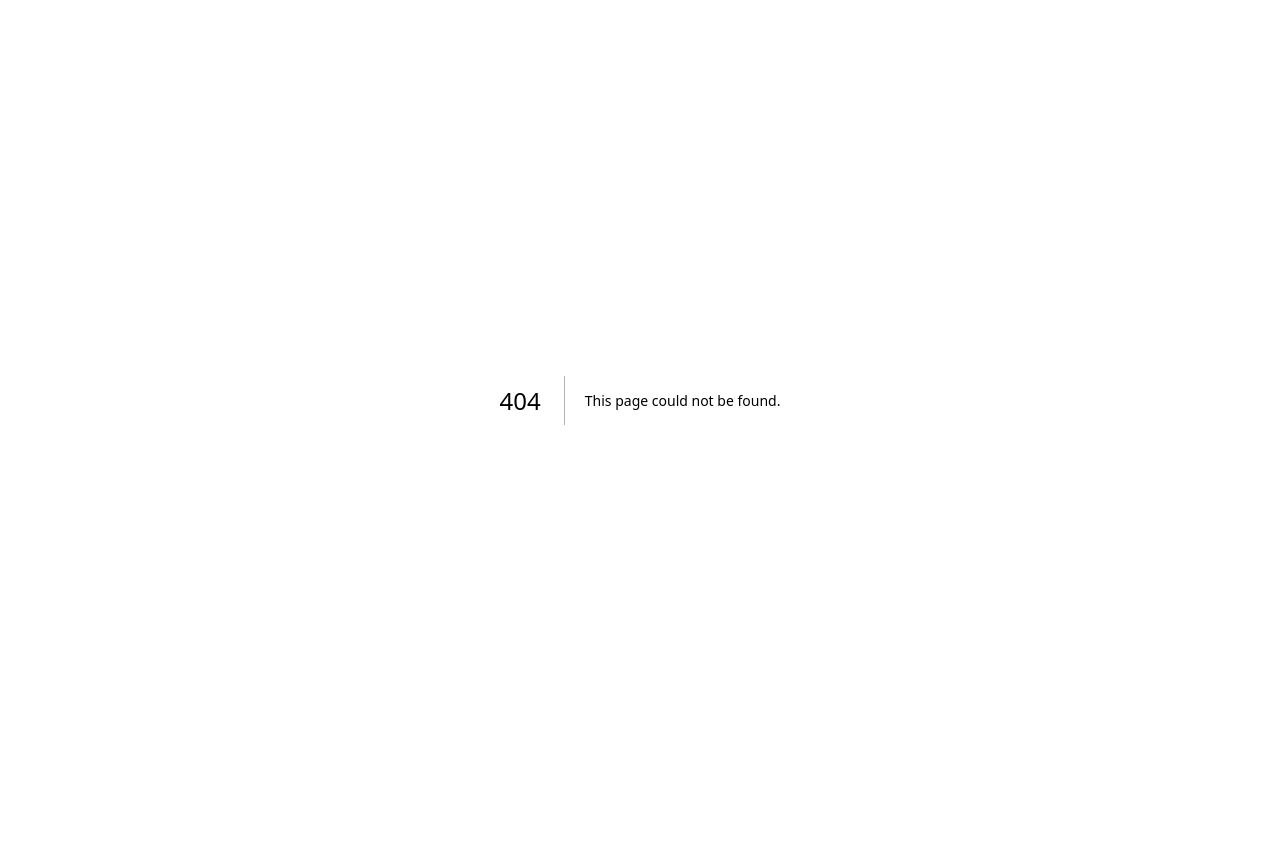
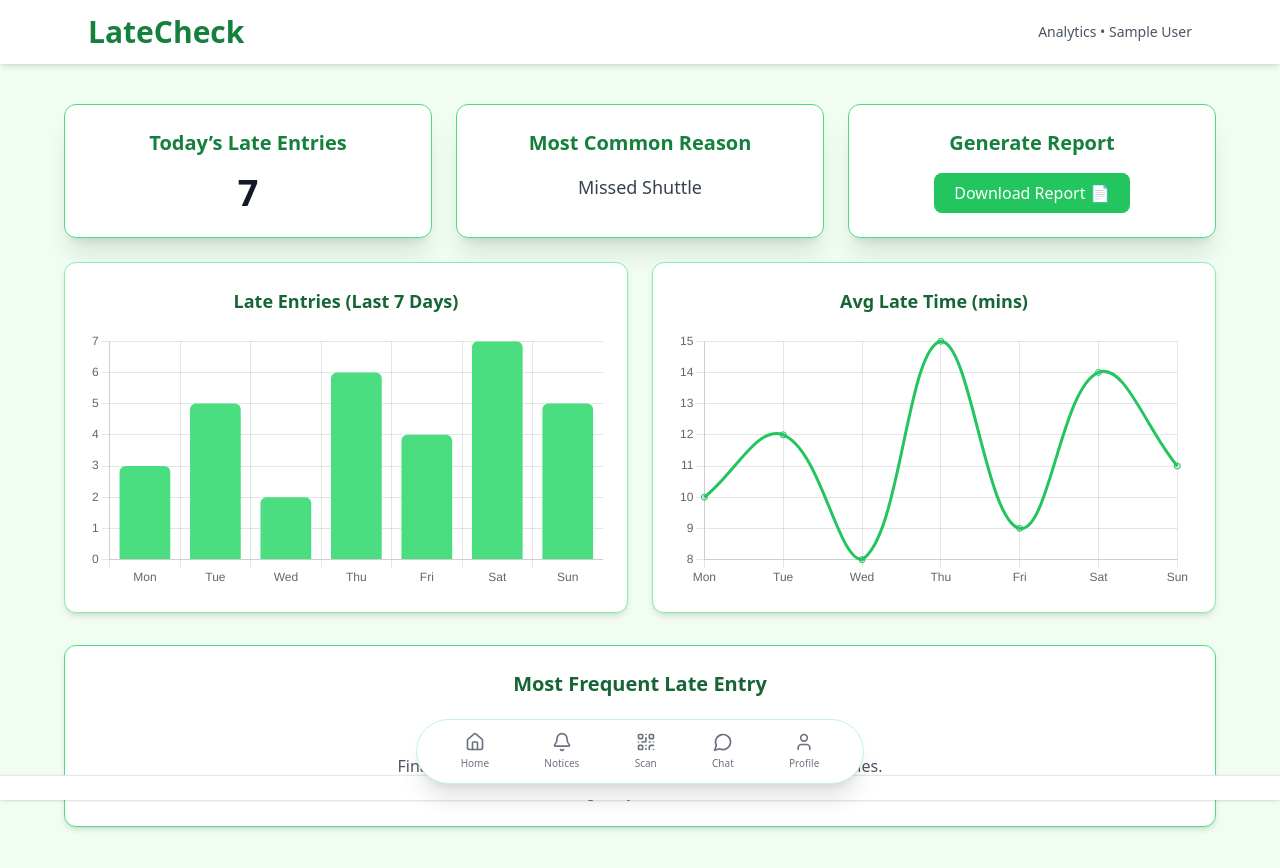
Before and after one commit to Shuaibullattil/lateCheck, a Next.js app in the folder sampleone/: page /dashboard/analytics in a window 1280 px wide. Before the commit this address had no page. Shown: the top 868 px of the page. Before the commit the page ends 800 px from the top, so only its background shows below. Built offline with nearby package versions, Linux system fonts and the light colour scheme; sample sign-in values are in the browser's storage.

Commit message:
lalalalalalallalalallalaallalala,

```diff
--- a/sampleone/package.json
+++ b/sampleone/package.json
@@ -12,11 +12,13 @@
     "@supabase/supabase-js": "^2.48.1",
     "@tailwindcss/typography": "^0.5.16",
     "axios": "^1.7.9",
+    "chart.js": "^4.4.9",
     "html5-qrcode": "^2.3.8",
     "lucide-react": "^0.488.0",
-    "next": "15.1.5",
+    "next": "^15.3.0",
     "qrcode.react": "^4.2.0",
     "react": "^19.0.0",
+    "react-chartjs-2": "^5.3.0",
     "react-dom": "^19.0.0"
   },
   "devDependencies": {
--- a/sampleone/src/app/components/sidebar.tsx
+++ b/sampleone/src/app/components/sidebar.tsx
@@ -12,8 +12,8 @@ const SideBar = () => {
                         <ul className="menu p-4  bg-base-300 text-base-content text-lg ">
                             <li><a href='/dashboard'>Dashboard</a></li>
                             <li><a href='/studentdetail'>Student Detail</a></li>
-                            <li><a>Late Entries Detail</a></li>
                             <li><a>Responses</a></li>
+                            <li><a href='/dashboard/analytics'>Analytics</a></li>
                             <li><a href='/dashboard/student-messages'>Student Messages<div className="badge bg-blue-950 text-white">8</div></a></li>
                             <li><a href='/notifications'>Student Notifications<div className="badge bg-blue-950 text-white">3</div></a></li>
                             <li><a className='bg-red-700 text-white mt-4'>Logout</a></li>
--- /dev/null
+++ b/sampleone/src/app/dashboard/analytics/page.tsx
@@ -0,0 +1,173 @@
+"use client";
+
+import { useEffect, useState } from "react";
+import { useRouter } from "next/navigation";
+import MenuButton from "../../components/user/menubutton";
+import {
+  Chart as ChartJS,
+  CategoryScale,
+  LinearScale,
+  BarElement,
+  PointElement,
+  LineElement,
+  Title,
+  Tooltip,
+  Legend,
+} from "chart.js";
+import { Bar, Line } from "react-chartjs-2";
+
+ChartJS.register(
+  CategoryScale,
+  LinearScale,
+  BarElement,
+  PointElement,
+  LineElement,
+  Title,
+  Tooltip,
+  Legend
+);
+
+export default function AnalyticsDashboard() {
+  const router = useRouter();
+  const [user, setUser] = useState<any>(null);
+
+  useEffect(() => {
+    if (typeof window === "undefined") return;
+    const storedUser = localStorage.getItem("user");
+    if (storedUser) {
+      setUser(JSON.parse(storedUser));
+    } else {
+      router.replace("/");
+    }
+  }, [router]);
+
+  if (!user) return null;
+
+  // Sample data
+  const todayLateEntries = 7;
+  const commonReason = "Missed Shuttle";
+  const weeklyData = [3, 5, 2, 6, 4, 7, 5];
+  const averageTimes = [10, 12, 8, 15, 9, 14, 11];
+  const labels = ["Mon", "Tue", "Wed", "Thu", "Fri", "Sat", "Sun"];
+  const topOffender = {
+    name: "Arjun R",
+    description: "Final-year CSE student. Repeated late entry due to club activities.",
+    details: "5 entries this week • Avg delay: 17 mins • Hostel: Men’s Block C",
+  };
+
+  const reportHandler = () => {
+    alert("PDF Report Generated!");
+  };
+
+  return (
+    <div className="min-h-screen bg-[#f1fdf3] text-gray-800 flex flex-col">
+      {/* Header */}
+      <header className="fixed top-0 left-0 w-full bg-white shadow-md z-50 h-[64px]">
+        <div className="max-w-6xl mx-auto px-6 py-4 flex items-center justify-between h-full">
+          <h1 className="text-2xl sm:text-3xl font-bold text-green-700">LateCheck</h1>
+          <span className="text-gray-600 text-sm">Analytics • {user?.name}</span>
+        </div>
+      </header>
+
+      {/* Main Content */}
+      <main className="flex-1 pt-[80px] pb-20 px-4 sm:px-8 overflow-auto">
+        <div className="max-w-6xl mx-auto grid grid-cols-1 md:grid-cols-2 xl:grid-cols-3 gap-6 py-6">
+          {/* Today’s Entries */}
+          <div className="bg-white shadow-xl rounded-xl p-6 text-center border border-green-400">
+            <h2 className="text-xl font-bold text-green-700">Today’s Late Entries</h2>
+            <p className="text-4xl mt-4 font-bold text-gray-900">{todayLateEntries}</p>
+          </div>
+
+          {/* Common Reason */}
+          <div className="bg-white shadow-xl rounded-xl p-6 text-center border border-green-400">
+            <h2 className="text-xl font-bold text-green-700">Most Common Reason</h2>
+            <p className="text-lg mt-4 text-gray-700">{commonReason}</p>
+          </div>
+
+          {/* Report Generator */}
+          <div className="bg-white shadow-xl rounded-xl p-6 text-center border border-green-400">
+            <h2 className="text-xl font-bold text-green-700 mb-4">Generate Report</h2>
+            <button
+              onClick={reportHandler}
+              className="bg-green-500 hover:bg-green-600 text-white px-5 py-2 rounded-lg"
+            >
+              Download Report 📄
+            </button>
+          </div>
+        </div>
+
+        {/* Charts */}
+        <div className="max-w-6xl mx-auto grid grid-cols-1 md:grid-cols-2 gap-6">
+          <div className="bg-white shadow-md border border-green-300 rounded-xl p-6">
+            <h2 className="text-lg font-bold text-green-800 mb-4 text-center">Late Entries (Last 7 Days)</h2>
+            <Bar
+              data={{
+                labels,
+                datasets: [
+                  {
+                    label: "Entries",
+                    data: weeklyData,
+                    backgroundColor: "#4ade80",
+                    borderRadius: 6,
+                  },
+                ],
+              }}
+              options={{
+                responsive: true,
+                plugins: {
+                  legend: {
+                    display: false,
+                  },
+                },
+              }}
+            />
+          </div>
+
+          <div className="bg-white shadow-md border border-green-300 rounded-xl p-6">
+            <h2 className="text-lg font-bold text-green-800 mb-4 text-center">Avg Late Time (mins)</h2>
+            <Line
+              data={{
+                labels,
+                datasets: [
+                  {
+                    label: "Minutes Late",
+                    data: averageTimes,
+                    borderColor: "#22c55e",
+                    backgroundColor: "rgba(34,197,94,0.2)",
+                    fill: true,
+                    tension: 0.4,
+                  },
+                ],
+              }}
+              options={{
+                responsive: true,
+                plugins: {
+                  legend: {
+                    display: false,
+                  },
+                },
+              }}
+            />
+          </div>
+        </div>
+
+        {/* Top Offender */}
+        <div className="max-w-6xl mx-auto mt-8">
+          <div className="bg-white border border-green-400 shadow-md rounded-xl p-6">
+            <h2 className="text-xl font-bold text-green-800 text-center mb-4">Most Frequent Late Entry</h2>
+            <p className="text-2xl font-semibold text-center text-gray-800">{topOffender.name}</p>
+            <p className="text-gray-600 text-center mt-2">{topOffender.description}</p>
+            <p className="text-gray-500 text-center text-sm mt-1">{topOffender.details}</p>
+          </div>
+        </div>
+      </main>
+
+      {/* Footer Dock */}
+      <footer className="fixed bottom-0 left-0 w-full bg-white border-t shadow z-50 p-3">
+        <div className="flex justify-center">
+          <MenuButton />
+        </div>
+      </footer>
+    </div>
+  );
+}
```
Also changed, not shown: 1 other file (tests, documents, lock files or other folders).
